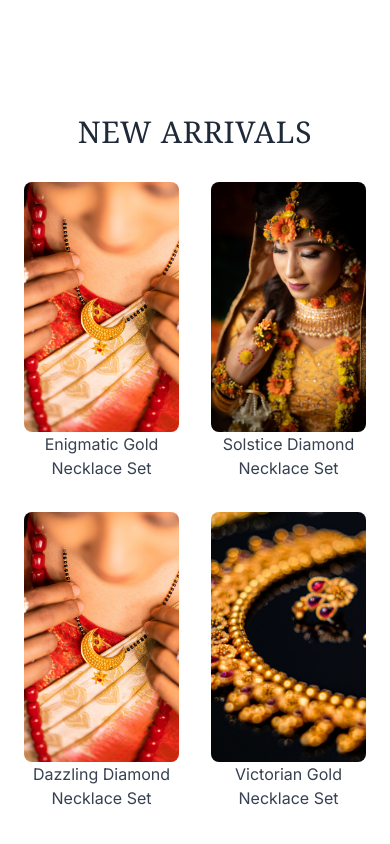
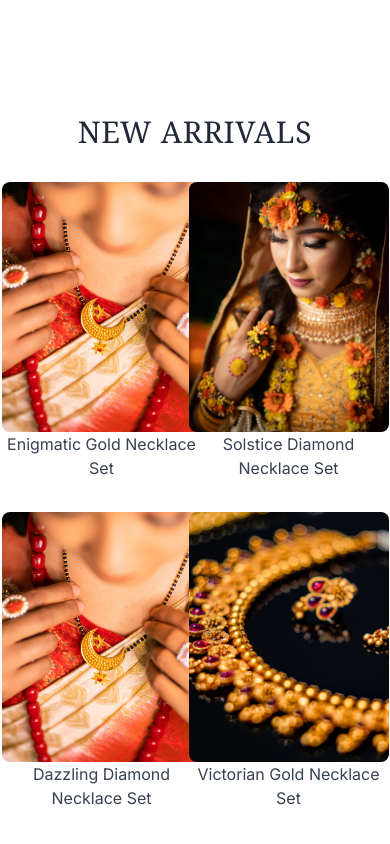
Before and after one commit to aaryanboy/PunyaJewellery, a Next.js app: page / in a window 390 px wide. Shown: the part 2264-3108 px from the top of the page. Built offline with nearby package versions, Linux system fonts and the light colour scheme.

Commit message:
Refactor NewArrival component: replace img with Next.js Image component for optimized loading and update styling

```diff
--- a/src/components/Newarrival/NewArrival.tsx
+++ b/src/components/Newarrival/NewArrival.tsx
@@ -1,5 +1,6 @@
-'use client';
-import React from 'react';
+"use client";
+import React from "react";
+import Image from "next/image"; // Import Next.js Image component
 
 const pic1 = "/images/photos for video/DSC00442.jpg";
 const pic2 = "/images/Untouched/yelloWomenlook.jpg";
@@ -15,23 +16,23 @@ interface Product {
 const newArrivals: Product[] = [
   {
     src: pic1,
-    alt: 'Enigmatic Gold Necklace Set',
-    description: 'Enigmatic Gold Necklace Set',
+    alt: "Enigmatic Gold Necklace Set",
+    description: "Enigmatic Gold Necklace Set",
   },
   {
     src: pic2,
-    alt: 'Solstice Diamond Necklace Set',
-    description: 'Solstice Diamond Necklace Set',
+    alt: "Solstice Diamond Necklace Set",
+    description: "Solstice Diamond Necklace Set",
   },
   {
     src: pic3,
-    alt: 'Dazzling Diamond Necklace Set',
-    description: 'Dazzling Diamond Necklace Set',
+    alt: "Dazzling Diamond Necklace Set",
+    description: "Dazzling Diamond Necklace Set",
   },
   {
     src: pic4,
-    alt: 'Victorian Gold Necklace Set',
-    description: 'Victorian Gold Necklace Set',
+    alt: "Victorian Gold Necklace Set",
+    description: "Victorian Gold Necklace Set",
   },
 ];
 
@@ -42,17 +43,22 @@ const NewArrivals: React.FC = () => (
     </h2>
 
     <div className="w-full max-w-screen-lg mx-auto grid grid-cols-2 sm:grid-cols-2 md:grid-cols-4 gap-4 justify-center place-items-center px-4">
-
     {newArrivals.map((item, index) => (
   <div key={index} className="m-2 sm:m-4">
-          <img
+    <div className="relative w-[200px] sm:w-[250px] md:w-[200px] lg:w-[400px] xl:w-[204px] h-[250px] sm:h-[250px] md:h-[250px] lg:h-[300px] xl:h-[300px]">
+      <Image
         src={item.src}
         alt={item.alt}
-            className="w-[200px] sm:w-[250px] md:w-[200px] lg:w-[400px] xl:w-[350px] h-[250px] sm:h-[250px] md:h-[250px] lg:h-[300px] object-cover rounded-lg"
+        fill
+        objectFit="cover"
+        className="rounded-lg"
+        priority={index < 2} // Prioritize loading the first 2 images
       />
+    </div>
     <p className="text-gray-700 text-center">{item.description}</p>
   </div>
 ))}
+
     </div>
   </div>
 );
```
Lines whose indentation alone changed are shown as unchanged.
